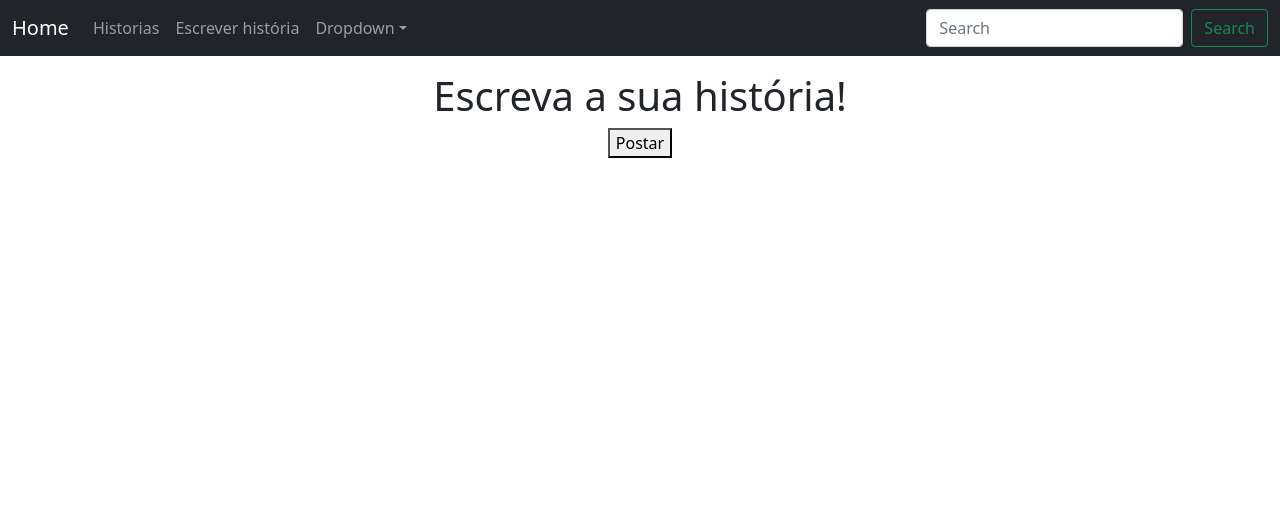
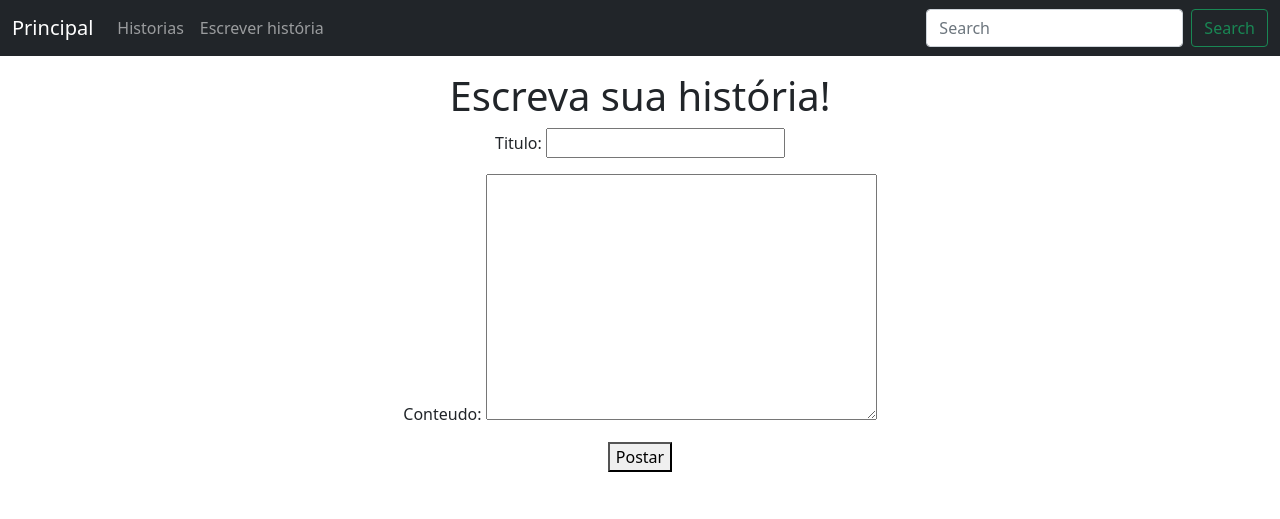
Before and after one commit to JosenildoJunior/Blog2, a Django app: page /novo_post in a window 1280 px wide. Shown: the top 519 px of the page. Run offline with Django 3.2, Linux system fonts and the light colour scheme; some libraries are stand-ins or nearby versions.

Commit message:
att 12/12 - 16:32 pm

```diff
--- a/Project/forumdiscurcao/forum/forms.py
+++ b/Project/forumdiscurcao/forum/forms.py
@@ -5,5 +5,5 @@ from .models import Post
 class PostForm(forms.ModelForm):
     class Meta:
         model = Post
-        fields = ['titulo', 'conteudo']
-        label = {'titulo': '', 'conteudo': ''}
+        fields = ('titulo', 'conteudo',)
+        label = {'titulo' : '', 'conteudo' : '',}
--- a/Project/forumdiscurcao/forum/models.py
+++ b/Project/forumdiscurcao/forum/models.py
@@ -5,7 +5,7 @@ from django.db import models
 class Post(models.Model):
     titulo = models.CharField(max_length=200)
     conteudo = models.TextField()
-    data_post = models.DateTimeField('Data da publicação')
+    data_post = models.DateTimeField(auto_now_add=True)
     objects = models.Manager()
 
 
--- a/Project/forumdiscurcao/forum/templates/forum/base.html
+++ b/Project/forumdiscurcao/forum/templates/forum/base.html
@@ -52,7 +52,7 @@
 
 <nav class="navbar navbar-expand-md navbar-dark bg-dark fixed-top">
   <div class="container-fluid">
-    <a class="navbar-brand" href="{% url 'forums:index' %}">Home</a>
+    <a class="navbar-brand" href="{% url 'forums:index' %}">Principal</a>
     <button class="navbar-toggler" type="button" data-bs-toggle="collapse" data-bs-target="#navbarsExampleDefault" aria-controls="navbarsExampleDefault" aria-expanded="false" aria-label="Toggle navigation">
       <span class="navbar-toggler-icon"></span>
     </button>
@@ -66,14 +66,6 @@
           <a class="nav-link" href="{% url 'forums:novo_post' %}">Escrever história</a>
         </li>
 
-        <li class="nav-item dropdown">
-          <a class="nav-link dropdown-toggle" href="#" id="dropdown01" data-bs-toggle="dropdown" aria-expanded="false">Dropdown</a>
-          <ul class="dropdown-menu" aria-labelledby="dropdown01">
-            <li><a class="dropdown-item" href="#">Action</a></li>
-            <li><a class="dropdown-item" href="#">Another action</a></li>
-            <li><a class="dropdown-item" href="#">Something else here</a></li>
-          </ul>
-        </li>
       </ul>
       <form class="d-flex">
         <input class="form-control me-2" type="search" placeholder="Search" aria-label="Search">
--- a/Project/forumdiscurcao/forum/templates/forum/novo_post.html
+++ b/Project/forumdiscurcao/forum/templates/forum/novo_post.html
@@ -1,15 +1,11 @@
 {% extends "forum/base.html" %}
 
 {% block content %}
-    <div class="starter-template text-center py-5 px-3">
-        <h1>Escreva a sua história!</h1>
-
-        <form action="{% url 'forums:novo_post' %}" method='POST'>
-            {% csrf_token %}
-            {{forms.as_p}}
-            <button nome='submit'>Postar</button>
-
-        </form>
-    </div>
-
-{% endblock content %}
+<div class="starter-template text-center py-5 px-700">
+    <h1>Escreva sua história!</h1>
+    <form method="POST" class="post-form">{% csrf_token %}
+        {{ form.as_p }}
+        <button nome='submit'>Postar</button>
+    </form>
+</div>
+{% endblock %}
--- a/Project/forumdiscurcao/forum/views.py
+++ b/Project/forumdiscurcao/forum/views.py
@@ -1,6 +1,8 @@
 from django.shortcuts import render
 from django.http import HttpResponseRedirect
 from django.urls import reverse
+from django.shortcuts import redirect
+
 
 # Create your views here.
 
@@ -23,6 +25,6 @@ def novo_post(request):
         form = PostForm(request.POST)
         if form.is_valid():
             form.save()
-            return HttpResponseRedirect(reverse('forum:post'))
+            return HttpResponseRedirect(reverse('forums:post'))
     contexto = {'form': form}
     return render(request,'forum/novo_post.html', contexto)
```
Also changed, not shown: Project/forumdiscurcao/db.sqlite3, Project/forumdiscurcao/forum/migrations/0006_auto_20201212_1631.py (added).
